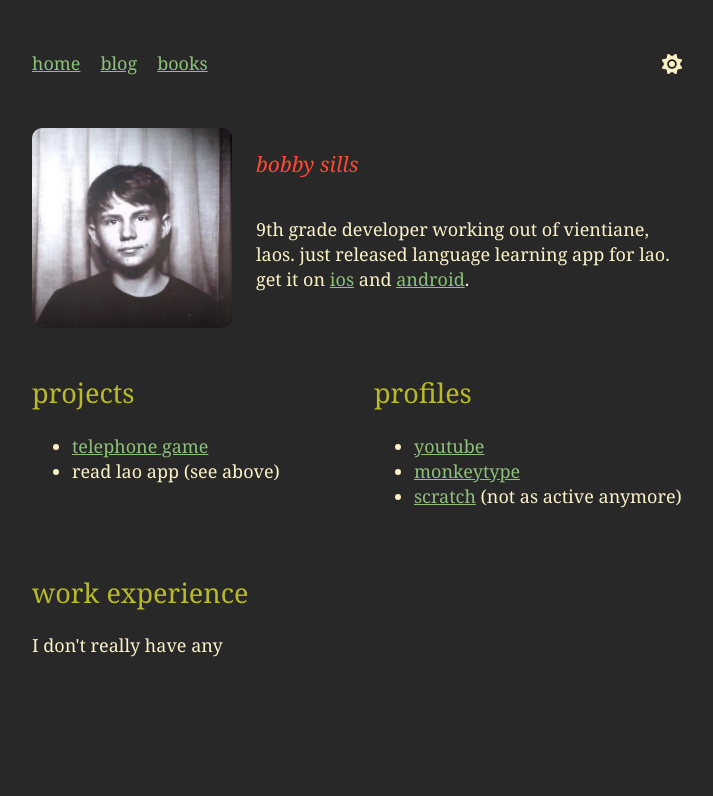
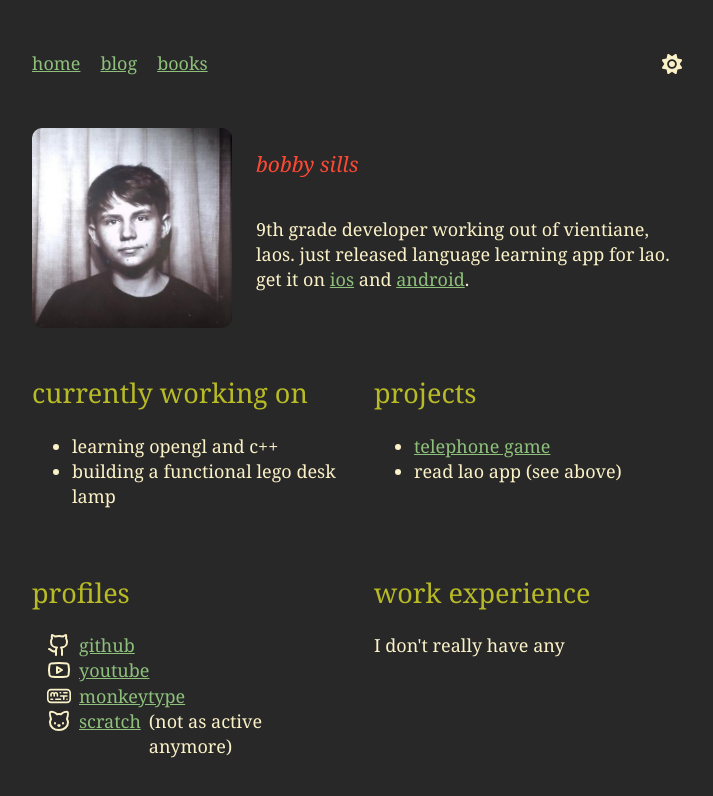
Before and after one commit to bobby-sills/bobby-sills.github.io, a Svelte app: page / in a window 1280 px wide. Shown: the top 796 px of the page, without its empty margins (278-991 px from the left). Built offline with nearby package versions, Linux system fonts and the light colour scheme.

Commit message:
add currently working on section and icons to profiles

```diff
--- a/src/Home.svelte
+++ b/src/Home.svelte
@@ -49,6 +49,13 @@
     style:gap="24px"
   >
     <div>
+      <h2>currently working on</h2>
+      <ul>
+        <li>learning opengl and c++</li>
+        <li>building a functional lego desk lamp</li>
+      </ul>
+    </div>
+    <div>
       <h2>projects</h2>
       <ul>
         <li><a href="#/telephone-game">telephone game</a></li>
@@ -57,12 +64,74 @@
     </div>
     <div>
       <h2>profiles</h2>
-      <ul>
-        <li><a href="https://www.youtube.com/@itsmebobbysills">youtube</a></li>
-        <li>
+      <ul style="list-style-type: none; padding-left: 15px">
+        <li style:display="flex" style:alignItems="center" style:gap="8px">
+          <svg
+            xmlns="http://www.w3.org/2000/svg"
+            width="24"
+            height="24"
+            viewBox="0 0 24 24"
+            fill="none"
+            stroke="currentColor"
+            stroke-width="2"
+            stroke-linecap="round"
+            stroke-linejoin="round"
+            class="lucide lucide-github-icon lucide-github"
+            ><path
+              d="M15 22v-4a4.8 4.8 0 0 0-1-3.5c3 0 6-2 6-5.5.08-1.25-.27-2.48-1-3.5.28-1.15.28-2.35 0-3.5 0 0-1 0-3 1.5-2.64-.5-5.36-.5-8 0C6 2 5 2 5 2c-.3 1.15-.3 2.35 0 3.5A5.403 5.403 0 0 0 4 9c0 3.5 3 5.5 6 5.5-.39.49-.68 1.05-.85 1.65-.17.6-.22 1.23-.15 1.85v4"
+            /><path d="M9 18c-4.51 2-5-2-7-2" /></svg
+          >
+          <a href="https://github.com/bobby-sills">github</a>
+        </li>
+        <li style:display="flex" style:alignItems="center" style:gap="8px">
+          <svg
+            xmlns="http://www.w3.org/2000/svg"
+            width="24"
+            height="24"
+            viewBox="0 0 24 24"
+            fill="none"
+            stroke="currentColor"
+            stroke-width="2"
+            stroke-linecap="round"
+            stroke-linejoin="round"
+            class="lucide lucide-youtube-icon lucide-youtube"
+            ><path
+              d="M2.5 17a24.12 24.12 0 0 1 0-10 2 2 0 0 1 1.4-1.4 49.56 49.56 0 0 1 16.2 0A2 2 0 0 1 21.5 7a24.12 24.12 0 0 1 0 10 2 2 0 0 1-1.4 1.4 49.55 49.55 0 0 1-16.2 0A2 2 0 0 1 2.5 17"
+            /><path d="m10 15 5-3-5-3z" /></svg
+          ><a href="https://www.youtube.com/@itsmebobbysills">youtube</a>
+        </li>
+        <li style:display="flex" style:alignItems="center" style:gap="8px">
+          <svg
+            xmlns="http://www.w3.org/2000/svg"
+            width="24"
+            height="24"
+            viewBox="0 0 24 24"
+            fill="currentColor"
+            ><path
+              fill="currentColor"
+              d="M20 14.4a.8.8 0 1 1 0 1.6a.8.8 0 0 1 0-1.6Zm-11.2 0h4.8a.8.8 0 1 1 0 1.6H8.8a.8.8 0 1 1 0-1.6ZM7.2 9.6a.8.8 0 0 1 .8.8V12a.8.8 0 1 1-1.6 0v-1.6a.8.8 0 0 1 .8-.8Zm-3.999.759A2.4 2.4 0 0 1 7.2 8.612a2.4 2.4 0 0 1 4 1.788V12a.8.8 0 1 1-1.6 0v-1.6a.8.8 0 1 0-1.6 0V12a.8.8 0 1 1-1.6 0v-1.6a.8.8 0 1 0-1.6 0V12a.8.8 0 1 1-1.6 0v-1.6l.001-.041ZM17.6 12.8v2.4a.8.8 0 1 1-1.6 0v-2.4h-2.306c-.493 0-.894-.358-.894-.8c0-.442.401-.8.894-.8h6.212c.493 0 .894.358.894.8c0 .442-.401.8-.894.8H17.6ZM16.8 8H20a.8.8 0 1 1 0 1.6h-3.2a.8.8 0 1 1 0-1.6ZM4 14.4h1.6a.8.8 0 1 1 0 1.6H4a.8.8 0 1 1 0-1.6ZM13.2 8h.4a.8.8 0 1 1 0 1.6h-.4a.8.8 0 1 1 0-1.6ZM1.6 14.4H0V8.8c0-2.208 1.792-4 4-4h16c2.208 0 4 1.792 4 4v6.4c0 2.208-1.792 4-4 4H4c-2.208 0-4-1.792-4-4v-1.6h1.6v1.6A2.4 2.4 0 0 0 4 17.6h16a2.4 2.4 0 0 0 2.4-2.4V8.8A2.4 2.4 0 0 0 20 6.4H4a2.4 2.4 0 0 0-2.4 2.4v5.6Z"
+            /></svg
+          >
           <a href="https://monkeytype.com/profile/WriteThatDown">monkeytype</a>
         </li>
-        <li>
+        <li style:display="flex" style:alignItems="center" style:gap="8px">
+          <svg
+            xmlns="http://www.w3.org/2000/svg"
+            width="24"
+            height="24"
+            viewBox="0 0 24 24"
+            fill="none"
+            stroke="currentColor"
+            stroke-width="2"
+            stroke-linecap="round"
+            stroke-linejoin="round"
+            class="lucide lucide-cat-icon lucide-cat"
+            ><path
+              d="M12 5c.67 0 1.35.09 2 .26 1.78-2 5.03-2.84 6.42-2.26 1.4.58-.42 7-.42 7 .57 1.07 1 2.24 1 3.44C21 17.9 16.97 21 12 21s-9-3-9-7.56c0-1.25.5-2.4 1-3.44 0 0-1.89-6.42-.5-7 1.39-.58 4.72.23 6.5 2.23A9.04 9.04 0 0 1 12 5Z"
+            /><path d="M8 14v.5" /><path d="M16 14v.5" /><path
+              d="M11.25 16.25h1.5L12 17l-.75-.75Z"
+            /></svg
+          >
           <a href="https://scratch.mit.edu/users/WriteThatDown">scratch</a> (not
           as active anymore)
         </li>
```
